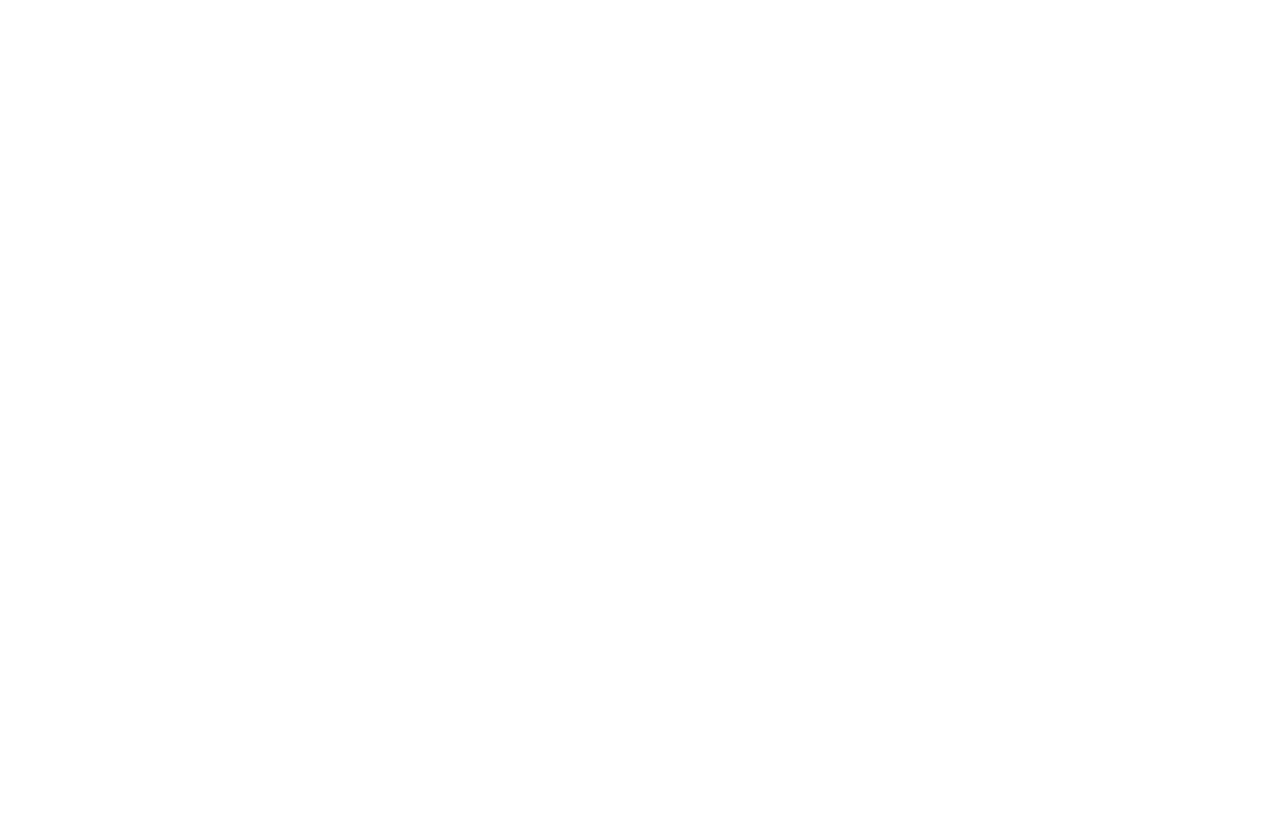
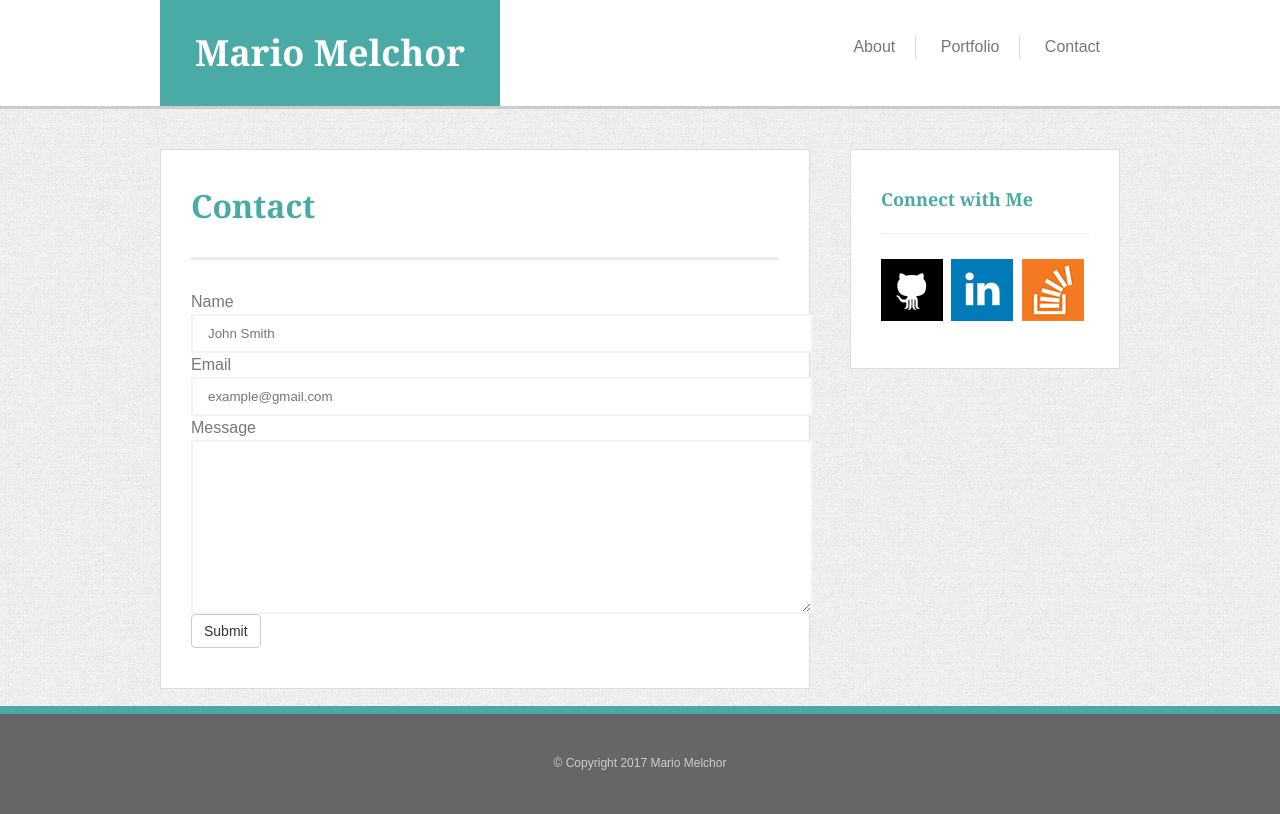
Before and after one commit to mariomelchor/basic-portfolio, a plain HTML site: page contact.html in a window 1280 px wide. Drawn offline with Linux system fonts and the light colour scheme.

Commit message:
Added links to pages, Added form styles

```diff
--- a/assets/css/style.css
+++ b/assets/css/style.css
@@ -1,3 +1,7 @@
+/*------------------------------------*\
+	#Layout
+\*------------------------------------*/
+
 html {
 	position: relative;
 	min-height: 100%;
@@ -25,6 +29,12 @@ body {
 	color: #fff;
 	margin: 0;
 }
+.container {
+	width: 960px;
+	margin-left: auto;
+	margin-right: auto;
+	overflow: hidden;
+}
 .main-navigation {
 	margin-top: 35px;
 	float: right;
@@ -43,7 +53,44 @@ body {
 	text-decoration: none;
 	display: block;
 }
-h1,h2,h3,h4,h5,h6 {
+.main-section,
+.aside-section {
+	background: #fff;
+}
+.main-section {
+	width: 650px;
+	float: left;
+}
+.aside-section {
+	width: 270px;
+	float: right;
+}
+.section-content {
+	padding: 40px 30px;
+	border: solid 1px #ddd;
+}
+.site-footer {
+	color: #ccc;
+	font-size: 12px;
+	text-align: center;
+	margin-top: 40px;
+	border-top: solid 8px #4aaaa5;
+	background-color: #666;
+	position: absolute;
+	left: 0;
+	bottom: 0;
+	width: 100%;
+	height: 100px;
+}
+.copyright {
+	padding-top: 40px;
+}
+
+/*------------------------------------*\
+	#Styles
+\*------------------------------------*/
+
+h1, h2, h3, h4, h5, h6 {
 	color: #4aaaa5;
 	line-height: 1;
 	font-weight: bold;
@@ -70,6 +117,11 @@ h6 {
 p {
 	margin-bottom: 15px;
 }
+
+/*------------------------------------*\
+	#Headings
+\*------------------------------------*/
+
 .page-header {
 	padding-bottom: 35px;
 	margin-bottom: 30px;
@@ -80,28 +132,22 @@ p {
 	margin-bottom: 25px;
 	border-bottom: solid 1px #ededed;
 }
-.container {
-	width: 960px;
-	margin-left: auto;
-	margin-right: auto;
-	overflow: hidden;
+
+/*------------------------------------*\
+	#Misc Classes
+\*------------------------------------*/
+
+.img-left {
+	float: left;
+	margin-right: 25px;
+	margin-bottom: 6px;
 }
-.main-section,
-.aside-section {
-	background: #fff;
-}
-.main-section {
-	width: 650px;
-	float: left;
-}
-.aside-section {
-	width: 270px;
-	float: right;
-}
-.section-content {
-	padding: 40px 30px;
-	border: solid 1px #ddd;
-}
+
+
+/*------------------------------------*\
+	#List
+\*------------------------------------*/
+
 .social-links li {
 	margin-right: 4px;
 	display: inline-block;
@@ -109,24 +155,114 @@ p {
 .social-links li a {
 	display: block;
 }
-.img-left {
-	float: left;
-	margin-right: 25px;
-	margin-bottom: 6px;
+
+/*------------------------------------*\
+	#Forms
+\*------------------------------------*/
+
+button,
+input[type="button"],
+input[type="reset"],
+input[type="submit"] {
+	display: inline-block;
+	margin-bottom: 0;
+	font-weight: normal;
+	text-align: center;
+	vertical-align: middle;
+	cursor: pointer;
+	border: 1px solid #ccc;
+	white-space: nowrap;
+	padding: 6px 12px;
+	font-size: 14px;
+	line-height: 1.42857143;
+	border-radius: 4px;
+	color: #333;
+	background-color: #fff;
+	text-shadow: 0 1px 0 #fff;
 }
-.site-footer {
-	color: #ccc;
-	font-size: 12px;
-	text-align: center;
-	margin-top: 40px;
-	border-top: solid 8px #4aaaa5;
-	background-color: #666;
-	position: absolute;
-	left: 0;
-	bottom: 0;
+
+button:hover,
+input[type="button"]:hover,
+input[type="reset"]:hover,
+input[type="submit"]:hover {
+	border-color: #adadad;
+	background-color: #e0e0e0;
+}
+
+button:focus,
+input[type="button"]:focus,
+input[type="reset"]:focus,
+input[type="submit"]:focus,
+button:active,
+input[type="button"]:active,
+input[type="reset"]:active,
+input[type="submit"]:active {
+	border-color: #adadad;
+	background-color: #e0e0e0;
+	background-position: 0 -15px;
+}
+
+input[type="text"],
+input[type="email"],
+textarea {
+	color: #F3F3F3;
+	vertical-align: middle;
+	border: 2px solid #F3F3F3;
+	background-color: #fff;
+}
+
+input[type="text"]:focus,
+input[type="email"]:focus,
+textarea:focus {
+	color: #111;
+	border-color: #66afe9;
+	outline: 0;
+}
+
+input[type="text"],
+input[type="email"],
+textarea {
+	padding: 10px 15px;
 	width: 100%;
-	height: 100px;
 }
-.copyright {
-	padding-top: 40px;
+
+/*------------------------------------*\
+	#Buttons
+\*------------------------------------*/
+
+.btn {
+	border-radius: 0;
 }
+.btn-transparent {
+	color: #fff;
+	background-color: transparent;
+	border-color: #fff;
+}
+.btn-transparent:hover,
+.btn-transparent:focus  {
+	color: #fff;
+	background-color: #98ca3c;
+	border-color: #000;
+}
+.btn-transparent:active,
+.btn-transparent:active:hover,
+.btn-transparent:active:focus {
+	color: #fff;
+	background-color: transparent;
+	border-color: #fff;
+}
+.btn-success {
+	background-color: #76b54a;
+	border-color: #6AA343;
+}
+.btn-success:hover,
+.btn-success:focus {
+	background-color: #449d44;
+	border-color: #398439;
+}
+.btn-success:active
+.btn-success:active:hover,
+.btn-success:active:focus {
+	background-color: #398439;
+	border-color: #255625;
+}
--- a/contact.html
+++ b/contact.html
@@ -0,0 +1,74 @@
+<!DOCTYPE html>
+<html>
+<head>
+	<title>Basic Portfolio</title>
+	<link rel="stylesheet" href="assets/css/reset.css">
+	<link rel="stylesheet" href="assets/css/style.css">
+</head>
+<body>
+
+<header class="site-header">
+	<div class="container">
+		<div class="logo">
+			<h1>Mario Melchor</h1>
+		</div><!-- /.logo -->
+		<nav class="main-navigation">
+			<ul>
+				<li><a href="index.html">About</a></li>
+				<li><a href="portfolio.html">Portfolio</a></li>
+				<li><a href="contact.html">Contact</a></li>
+			</ul>
+		</nav><!-- /.main-navigation -->
+	</div><!-- /.container -->
+</header><!-- /.site-header -->
+
+<div class="container">
+
+	<main class="main-section">
+		<div class="section-content">
+			<header class="page-header">
+				<h2>Contact</h2>
+			</header><!-- /.page-header -->
+
+			<form action="#">
+				<div class="form-group">
+					<label for="name">Name</label>
+					<input id="name" name="name" type="text" placeholder="John Smith">
+				</div><!-- /.form-group -->
+				<div class="form-group">
+					<label for="email">Email</label>
+					<input id="email" name="email" type="email" placeholder="example@gmail.com">
+				</div><!-- /.form-group -->
+				<div class="form-group">
+					<label for="email">Message</label>
+					<textarea name="message" id="message" cols="30" rows="10"></textarea>
+				</div><!-- /.form-group -->
+				<input id="submit" name="submit" type="submit">
+			</form>
+
+		</div><!-- /.section-content -->
+	</main><!-- /.main-section -->
+
+	<aside class="aside-section">
+		<div class="section-content">
+			<header class="sub-header">
+				<h6>Connect with Me</h6>
+			</header><!-- /.sub-header -->
+
+			<ul class="social-links">
+				<li><a href="https://github.com/mariomelchor"><img src="assets/images/icon-github.png" alt="Github"></a></li>
+				<li><a href="https://www.linkedin.com/in/mario-melchor-a1a650139/"><img src="assets/images/icon-linkedin.png" alt="Linkedin"></a></li>
+				<li><a href="https://stackoverflow.com/users/7859878/mario-melchor?tab=profile"><img src="assets/images/icon-stack-overflow.png" alt="Stack Overflow"></a></li>
+			</ul><!-- /.social-links -->
+
+		</div><!-- /.section-content -->
+	</aside><!-- /.aside-section -->
+
+</div><!-- /.container -->
+
+<footer class="site-footer">
+	<div class="copyright">&copy; Copyright 2017 Mario Melchor</div><!-- /.copyright -->
+</footer><!-- /.site-footer -->
+
+</body>
+</html>
```
Also changed, not shown: index.html (+1 -1 lines), portfolio.html (+58 -0 lines).
